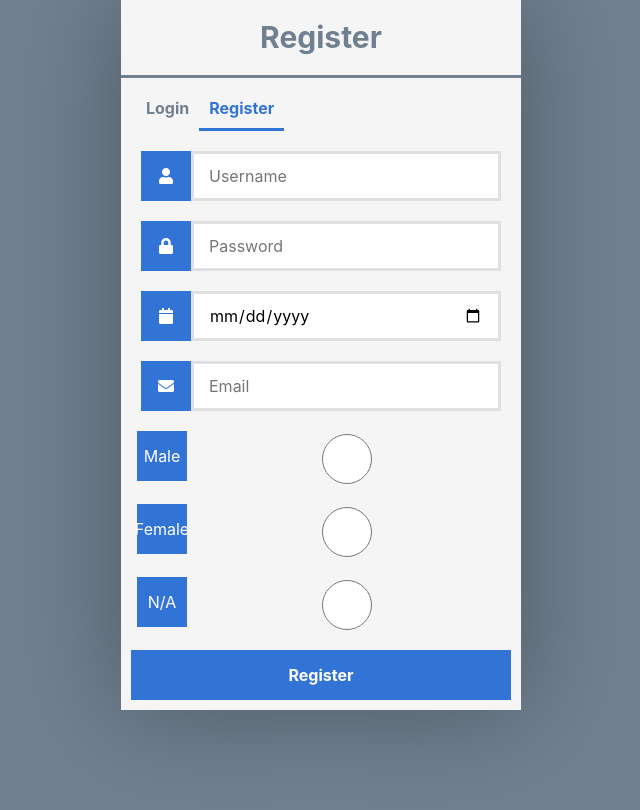
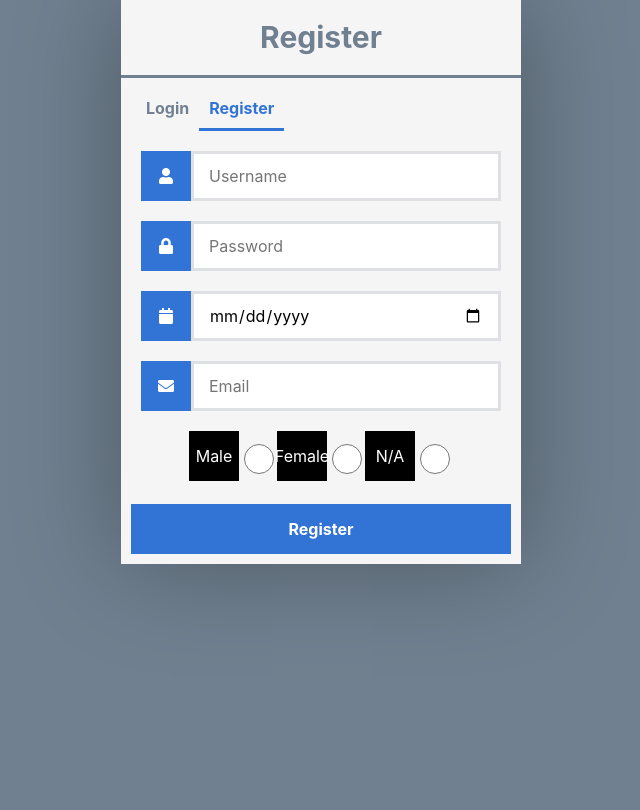
Before and after one commit to jjz17/Natural-Strength, a Flask app: page /register in a window 1280 px wide. Shown: the part 101-911 px from the top of the page, without its empty margins (319-959 px from the left). After the commit the page ends 695 px from the top, so only its background shows below. Run offline with Flask 2, Linux system fonts and the light colour scheme.

Commit message:
Experimenting with css

```diff
--- a/application/static/test.css
+++ b/application/static/test.css
@@ -84,12 +84,37 @@ body {
     color: #ffffff;
 }
 
+
+/* Styling for labels of radio button selections */
+
+.login form label.radio,
+.register form label.radio,
+.content form label.radio {
+    display: flex;
+    justify-content: center;
+    align-items: center;
+    width: 50px;
+    height: 50px;
+    background-color: black;
+    color: #ffffff;
+}
+
 .login form input,
 .register form input,
 .content form input {
     width: 310px;
     height: 50px;
     border: 3px solid #dee0e4;
+    margin-bottom: 20px;
+    padding: 0 15px;
+}
+
+.login form input[type="radio"],
+.register form input[type="radio"],
+.content form input[type="radio"] {
+    width: 30px;
+    height: 50px;
+    border: 3px solid black;
     margin-bottom: 20px;
     padding: 0 15px;
 }
--- a/application/templates/register.html
+++ b/application/templates/register.html
@@ -38,20 +38,21 @@
 				</label>
             <input type="email" name="email" placeholder="Email" id="email" required>
 
-            <label>
+            <label class="radio">
                 Male
-              </label><br>
+                </label>
             <input type="radio" name="sex" value="0" required>
 
-            <label>
+            <label class="radio">
                 Female
-              </label><br>
+              </label>
             <input type="radio" name="sex" value="1">
 
-            <label>
+            <label class="radio">
                 N/A
-              </label><br>
+              </label>
             <input type="radio" name="sex" value="2">
+
 
             <div class="msg">{{ msg }}</div>
             <input type="submit" value="Register">
```
